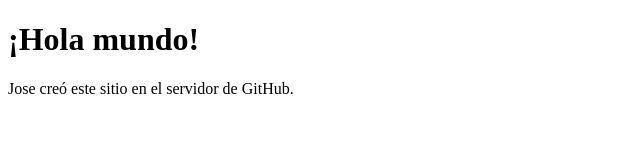
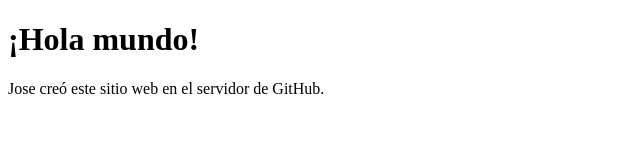
Before and after one commit to josediazco/josediazco.github.io, a plain HTML site: page josediazco.html in a window 1280 px wide. Shown: the full height of the page, 0-640 px from the left. Drawn offline with Linux system fonts and the light colour scheme.

Commit message:
Commit inicial

```diff
--- a/josediazco.html
+++ b/josediazco.html
@@ -2,6 +2,6 @@
 <html>
 <body>
 <h1>¡Hola mundo!</h1>
-<p>Jose creó este sitio en el servidor de GitHub.</p>
+<p>Jose creó este sitio web en el servidor de GitHub.</p>
 </body>
 </html>
```
